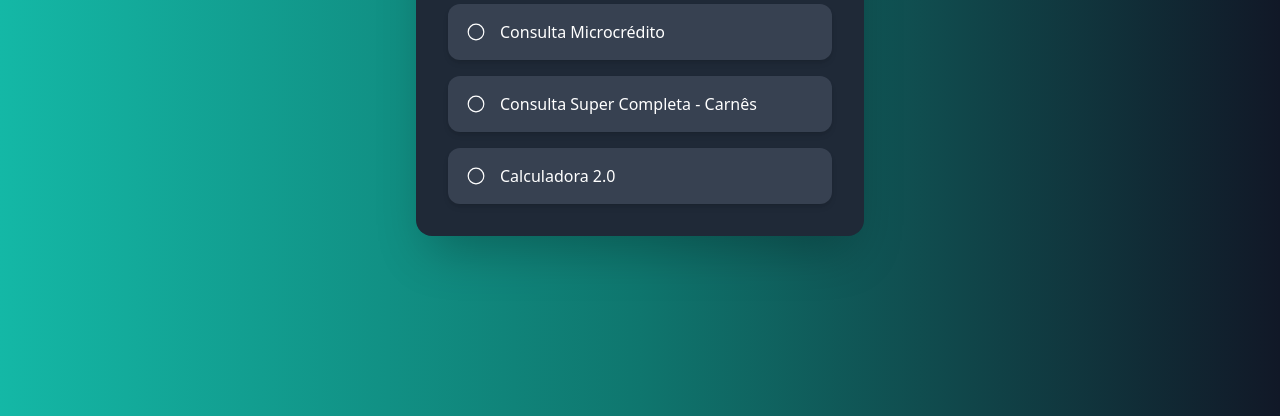
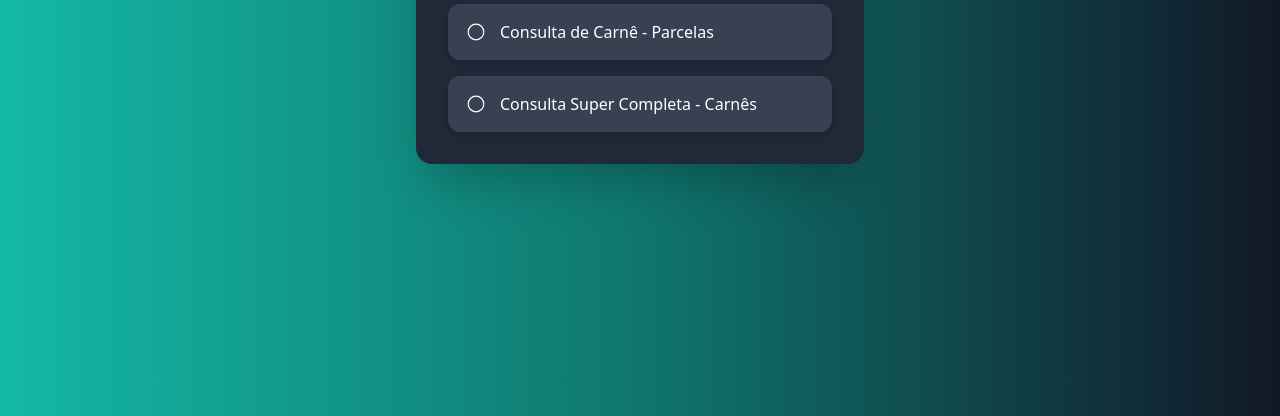
Before and after one commit to GiovanePauloPedroski/AcaoEntreAmigos2025, a plain HTML site: page index.html in a window 1280 px wide. Shown: the part 384-800 px from the top of the page. Drawn offline with nearby package versions, Linux system fonts and the light colour scheme.

Commit message:
Update and rename index_old.html to index.html

```diff
--- a/index_old.html
+++ b/index.html
@@ -20,14 +20,6 @@
         </svg>
         Consulta de Carnê - Parcelas
       </a>
-      <a href="Consulta%20Microcr%C3%A9dito.html"
-         class="block bg-gray-700 hover:bg-teal-600 transition-all duration-300 ease-in-out p-4 rounded-xl shadow-md hover:shadow-lg flex items-center justify-start"
-         role="link" aria-label="Consulta Microcrédito">
-        <svg class="w-6 h-6 mr-3" xmlns="http://www.w3.org/2000/svg" viewBox="0 0 20 20" fill="currentColor">
-          <path fill-rule="evenodd" d="M10 3a7 7 0 100 14 7 7 0 000-14zm0 1a6 6 0 110 12 6 6 0 010-12z" clip-rule="evenodd" />
-        </svg>
-        Consulta Microcrédito
-      </a>
       <a href="Consulta%20Super%20Completa%20-%20Carn%C3%AAs%20-%20Gemini%202.0.html"
          class="block bg-gray-700 hover:bg-teal-600 transition-all duration-300 ease-in-out p-4 rounded-xl shadow-md hover:shadow-lg flex items-center justify-start"
          role="link" aria-label="Consulta Super Completa - Carnês">
@@ -36,14 +28,6 @@
         </svg>
         Consulta Super Completa - Carnês
       </a>
-      <a href="Calculadora%202.0.html"
-         class="block bg-gray-700 hover:bg-teal-600 transition-all duration-300 ease-in-out p-4 rounded-xl shadow-md hover:shadow-lg flex items-center justify-start"
-         role="link" aria-label="Calculadora 2.0">
-        <svg class="w-6 h-6 mr-3" xmlns="http://www.w3.org/2000/svg" viewBox="0 0 20 20" fill="currentColor">
-          <path fill-rule="evenodd" d="M10 3a7 7 0 100 14 7 7 0 000-14zm0 1a6 6 0 110 12 6 6 0 010-12z" clip-rule="evenodd" />
-        </svg>
-        Calculadora 2.0
-      </a>
     </div>
   </div>
 </body>
```
